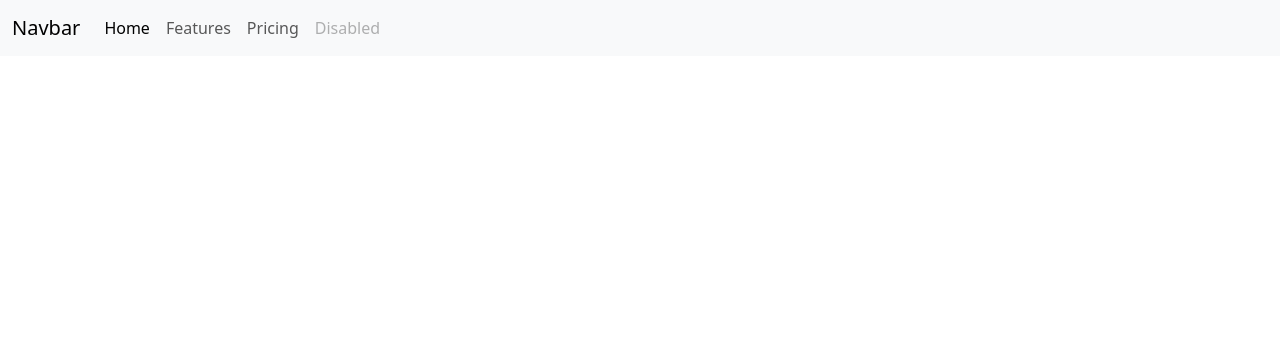
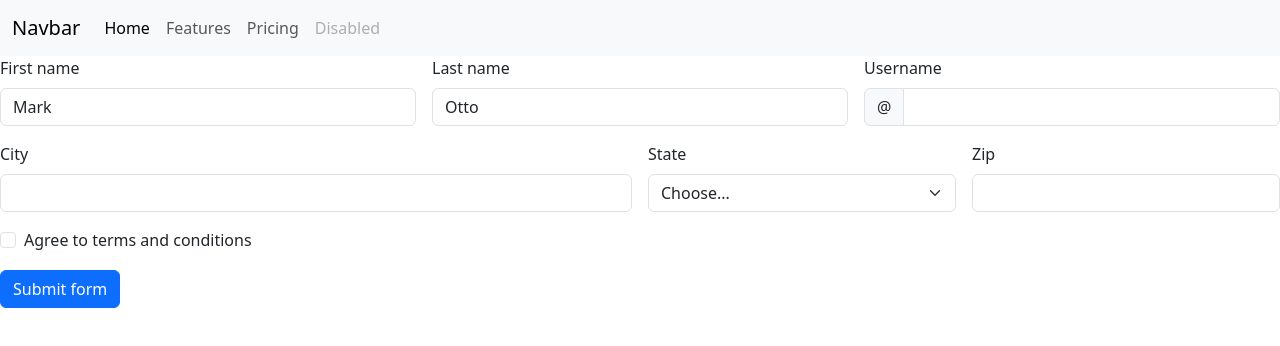
Before and after one commit to arzubayer03/zetci_ZET, a plain HTML site: page index.html in a window 1280 px wide. Drawn offline with nearby package versions, Linux system fonts and the light colour scheme.

Commit message:
form and css folder added

```diff
--- a/index.html
+++ b/index.html
@@ -34,6 +34,72 @@
 </nav>
     </div>
 
+    <form class="row g-3 needs-validation" novalidate>
+      <div class="col-md-4">
+        <label for="validationCustom01" class="form-label">First name</label>
+        <input type="text" class="form-control" id="validationCustom01" value="Mark" required>
+        <div class="valid-feedback">
+          Looks good!
+        </div>
+      </div>
+      <div class="col-md-4">
+        <label for="validationCustom02" class="form-label">Last name</label>
+        <input type="text" class="form-control" id="validationCustom02" value="Otto" required>
+        <div class="valid-feedback">
+          Looks good!
+        </div>
+      </div>
+      <div class="col-md-4">
+        <label for="validationCustomUsername" class="form-label">Username</label>
+        <div class="input-group has-validation">
+          <span class="input-group-text" id="inputGroupPrepend">@</span>
+          <input type="text" class="form-control" id="validationCustomUsername" aria-describedby="inputGroupPrepend"
+            required>
+          <div class="invalid-feedback">
+            Please choose a username.
+          </div>
+        </div>
+      </div>
+      <div class="col-md-6">
+        <label for="validationCustom03" class="form-label">City</label>
+        <input type="text" class="form-control" id="validationCustom03" required>
+        <div class="invalid-feedback">
+          Please provide a valid city.
+        </div>
+      </div>
+      <div class="col-md-3">
+        <label for="validationCustom04" class="form-label">State</label>
+        <select class="form-select" id="validationCustom04" required>
+          <option selected disabled value="">Choose...</option>
+          <option>...</option>
+        </select>
+        <div class="invalid-feedback">
+          Please select a valid state.
+        </div>
+      </div>
+      <div class="col-md-3">
+        <label for="validationCustom05" class="form-label">Zip</label>
+        <input type="text" class="form-control" id="validationCustom05" required>
+        <div class="invalid-feedback">
+          Please provide a valid zip.
+        </div>
+      </div>
+      <div class="col-12">
+        <div class="form-check">
+          <input class="form-check-input" type="checkbox" value="" id="invalidCheck" required>
+          <label class="form-check-label" for="invalidCheck">
+            Agree to terms and conditions
+          </label>
+          <div class="invalid-feedback">
+            You must agree before submitting.
+          </div>
+        </div>
+      </div>
+      <div class="col-12">
+        <button class="btn btn-primary" type="submit">Submit form</button>
+      </div>
+    </form>
+
 
 
 
```
Also changed, not shown: css/style.css (added).
